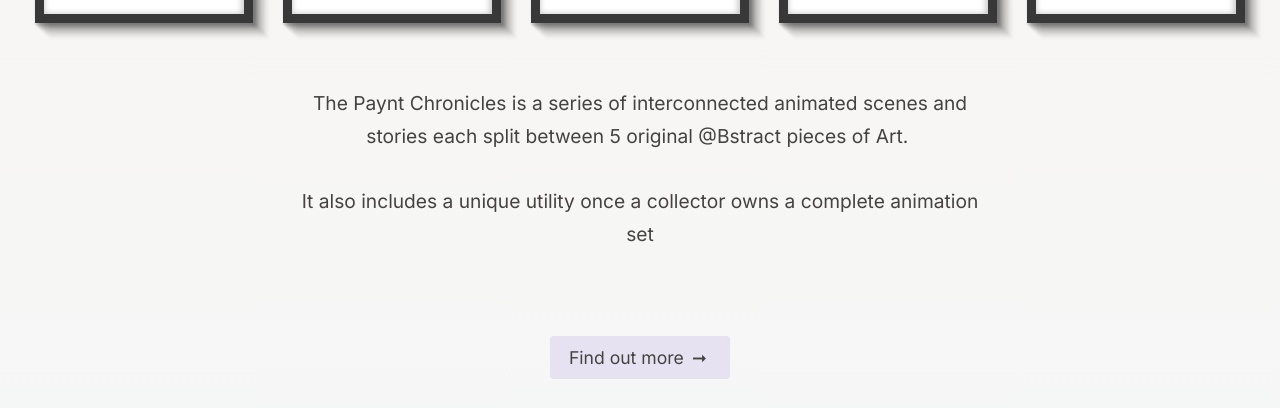
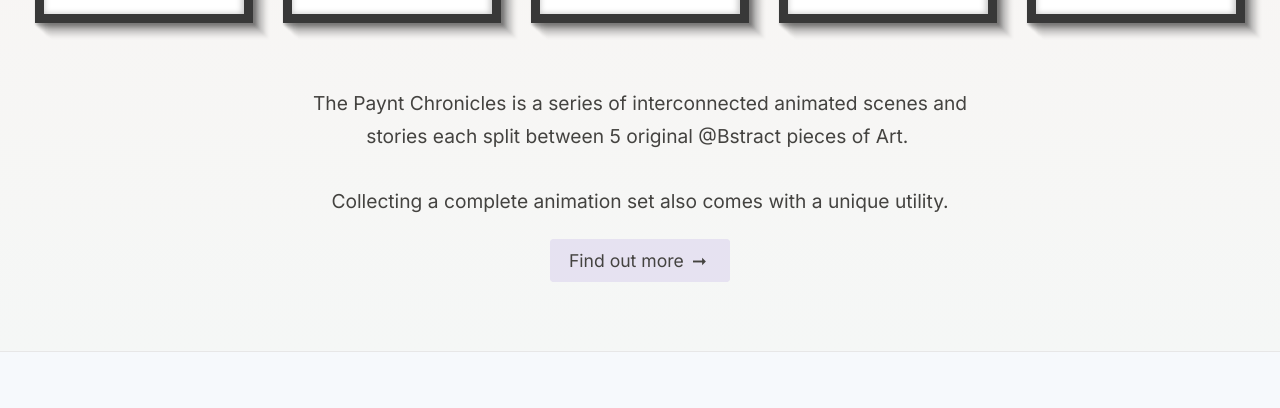
Before and after one commit to Bstract/Bstract, a Jekyll site: the page built from index.html, in a window 1280 px wide and 900 px high, scrolled down 1060 px, cut to the strip 71-479 px from the top of the window. Built offline with Jekyll 4.4.1, drawn with Linux system fonts in a browser that asks for light colours; nearby versions of some CDN libraries.

Commit message:
Updated 'index.html' via CloudCannon

```diff
--- a/index.html
+++ b/index.html
@@ -45,7 +45,7 @@ permalink:
 
     <div class="container">
       <p class="lead editable">
-        The Paynt Chronicles is a series of interconnected animated scenes and stories each split between 5 original @Bstract pieces of Art.&nbsp;<br /><br />It also includes a unique utility once a collector owns a complete animation set<br /><br />&nbsp;
+        The Paynt Chronicles is a series of interconnected animated scenes and stories each split between 5 original @Bstract pieces of Art.&nbsp;<br /><br />Collecting a complete animation set also comes with a unique utility.
       </p>
       <div class="button-block">
         <a class="button icon-button editable" href="/payntchronicles">Find out more<span class="icon-wrapper"><i>➞</i></span></a>
```
